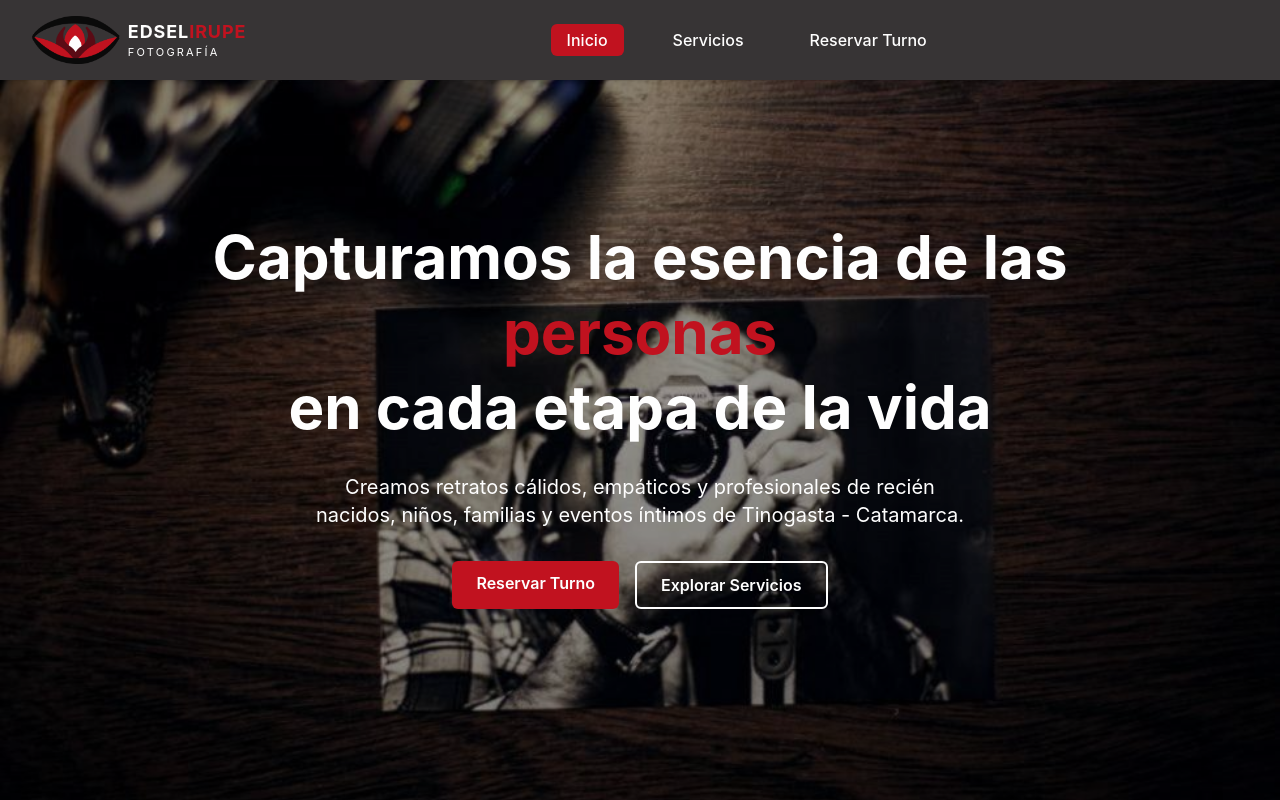
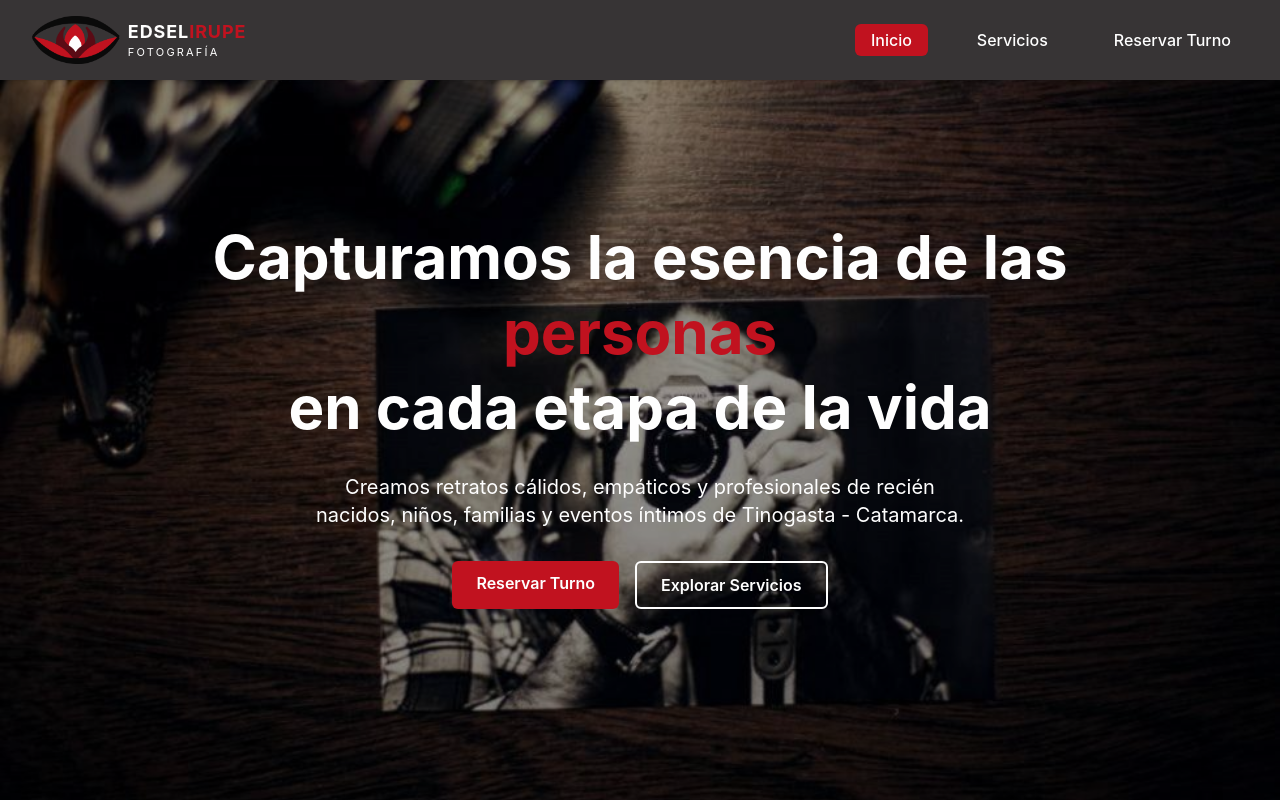
Before and after one commit to GASTON-YAPURA/TPF-DW-EdselIrupe, a React (Vite) app: page / in a window 1280 px wide. Shown: the top 800 px of the page. Built offline with nearby package versions, Linux system fonts and the light colour scheme; no server answers.

Commit message:
revert: volver a nav alineado a la derecha

```diff
--- a/src/components/Header.jsx
+++ b/src/components/Header.jsx
@@ -30,7 +30,7 @@ function Header() {
           </NavLink>
 
           {/* Nav - Desktop */}
-          <nav className="hidden md:flex items-center justify-center flex-1 gap-8">
+          <nav className="hidden md:flex items-center gap-8">
             <NavLink
               to="/"
               className={({ isActive }) =>
```
